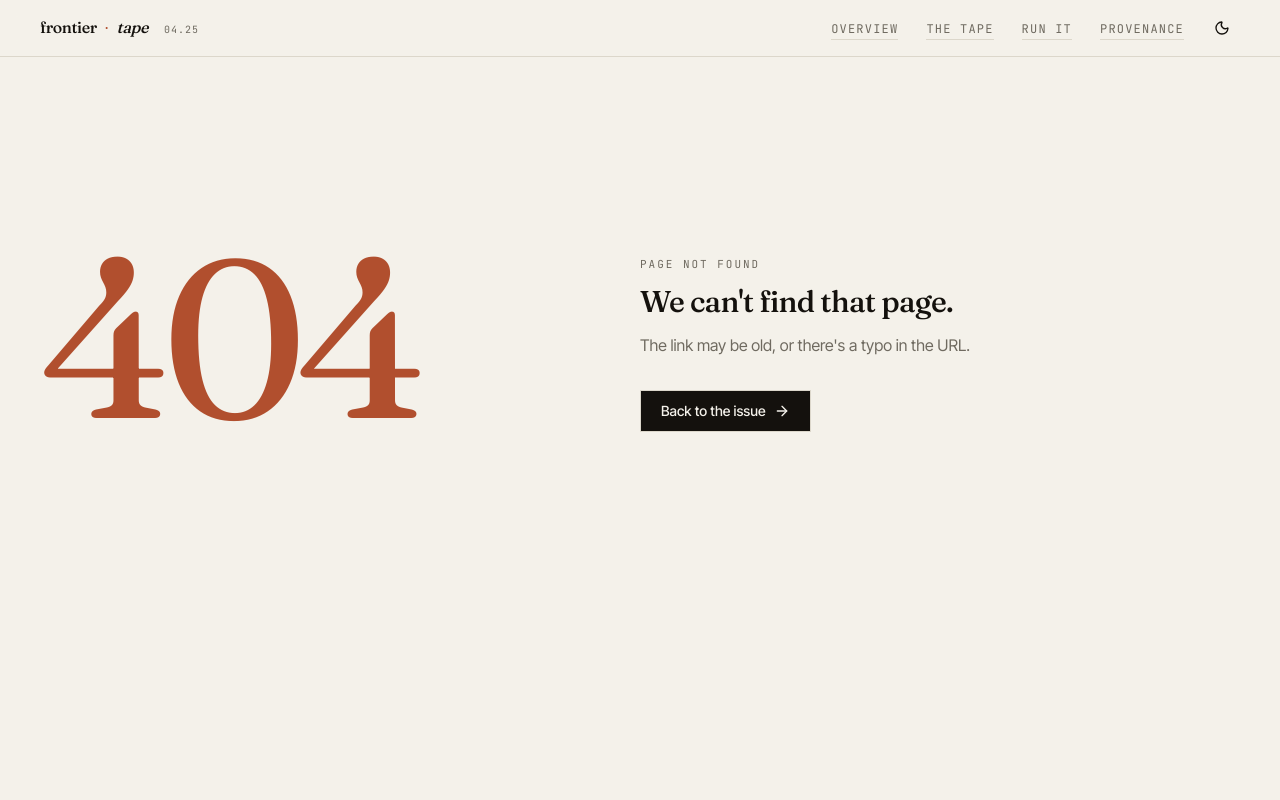
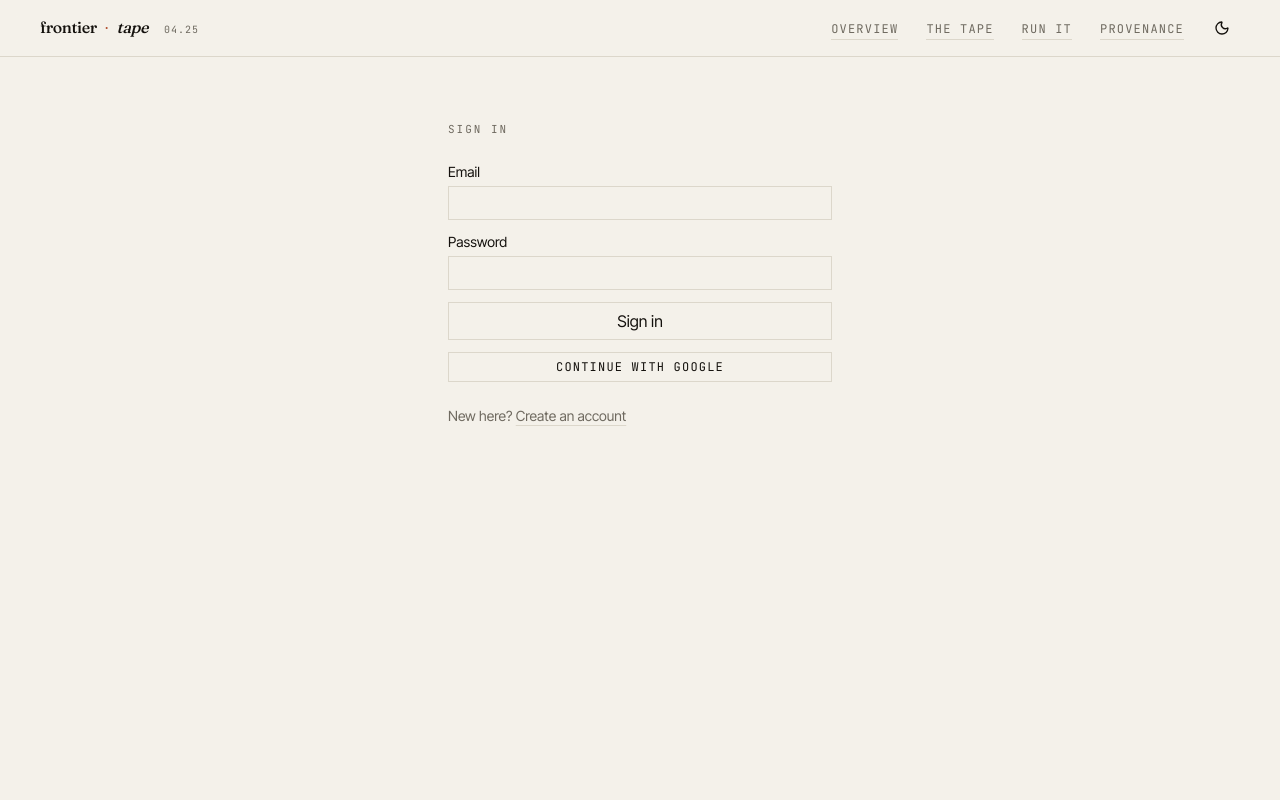
Before and after one commit to riftzen-bit/benchmark, a Next.js app: page /sign-in in a window 1280 px wide. Before the commit this address had no page. Shown: the top 800 px of the page. Built offline with nearby package versions, Linux system fonts and the light colour scheme.

Commit message:
feat(auth): sign-in / sign-up pages + callback / sign-out routes

```diff
--- /dev/null
+++ b/app/(auth)/layout.tsx
@@ -0,0 +1,9 @@
+import { Container } from "@/components/shared/container";
+
+export default function AuthLayout({ children }: { children: React.ReactNode }) {
+  return (
+    <Container width="narrow" className="py-16">
+      <div className="mx-auto max-w-sm">{children}</div>
+    </Container>
+  );
+}
--- /dev/null
+++ b/app/(auth)/sign-in/page.tsx
@@ -0,0 +1,20 @@
+import Link from "next/link";
+import { Eyebrow } from "@/components/shared/eyebrow";
+import { SignInForm } from "./sign-in-form";
+
+export const metadata = { title: "Sign in" };
+
+export default function SignInPage() {
+  return (
+    <div className="grid gap-6">
+      <Eyebrow>Sign in</Eyebrow>
+      <SignInForm />
+      <p className="text-sm text-[var(--mute)]">
+        New here?{" "}
+        <Link href="/sign-up" className="underline decoration-[var(--rule)] underline-offset-4">
+          Create an account
+        </Link>
+      </p>
+    </div>
+  );
+}
--- /dev/null
+++ b/app/(auth)/sign-in/sign-in-form.tsx
@@ -0,0 +1,46 @@
+"use client";
+import { useActionState } from "react";
+import { signInAction, signInWithGoogleAction } from "@/lib/auth/actions";
+
+export function SignInForm() {
+  const [state, formAction, pending] = useActionState(signInAction, null);
+  return (
+    <form action={formAction} className="grid gap-3">
+      <label className="grid gap-1 text-sm">
+        Email
+        <input
+          name="email"
+          type="email"
+          required
+          autoComplete="email"
+          className="border border-[var(--rule)] bg-transparent px-2 py-1.5"
+        />
+      </label>
+      <label className="grid gap-1 text-sm">
+        Password
+        <input
+          name="password"
+          type="password"
+          required
+          minLength={1}
+          autoComplete="current-password"
+          className="border border-[var(--rule)] bg-transparent px-2 py-1.5"
+        />
+      </label>
+      {state && !state.ok && <p className="text-sm text-red-600">{state.error}</p>}
+      <button
+        disabled={pending}
+        className="border border-[var(--ink)] bg-[var(--ink)] px-3 py-1.5 text-[var(--paper)] disabled:opacity-50"
+      >
+        {pending ? "Signing in…" : "Sign in"}
+      </button>
+      <button
+        type="button"
+        formAction={signInWithGoogleAction}
+        className="mono border border-[var(--rule)] px-3 py-1.5 text-xs uppercase tracking-widest"
+      >
+        Continue with Google
+      </button>
+    </form>
+  );
+}
--- /dev/null
+++ b/app/(auth)/sign-up/page.tsx
@@ -0,0 +1,20 @@
+import Link from "next/link";
+import { Eyebrow } from "@/components/shared/eyebrow";
+import { SignUpForm } from "./sign-up-form";
+
+export const metadata = { title: "Sign up" };
+
+export default function SignUpPage() {
+  return (
+    <div className="grid gap-6">
+      <Eyebrow>Create account</Eyebrow>
+      <SignUpForm />
+      <p className="text-sm text-[var(--mute)]">
+        Already have one?{" "}
+        <Link href="/sign-in" className="underline decoration-[var(--rule)] underline-offset-4">
+          Sign in
+        </Link>
+      </p>
+    </div>
+  );
+}
--- /dev/null
+++ b/app/(auth)/sign-up/sign-up-form.tsx
@@ -0,0 +1,46 @@
+"use client";
+import { useActionState } from "react";
+import { signUpAction } from "@/lib/auth/actions";
+
+export function SignUpForm() {
+  const [state, formAction, pending] = useActionState(signUpAction, null);
+  if (state?.ok) {
+    return (
+      <p className="text-sm">
+        Check your inbox for a confirmation link to finish creating your account.
+      </p>
+    );
+  }
+  return (
+    <form action={formAction} className="grid gap-3">
+      <label className="grid gap-1 text-sm">
+        Email
+        <input
+          name="email"
+          type="email"
+          required
+          autoComplete="email"
+          className="border border-[var(--rule)] bg-transparent px-2 py-1.5"
+        />
+      </label>
+      <label className="grid gap-1 text-sm">
+        Password (min 8 chars)
+        <input
+          name="password"
+          type="password"
+          required
+          minLength={8}
+          autoComplete="new-password"
+          className="border border-[var(--rule)] bg-transparent px-2 py-1.5"
+        />
+      </label>
+      {state && !state.ok && <p className="text-sm text-red-600">{state.error}</p>}
+      <button
+        disabled={pending}
+        className="border border-[var(--ink)] bg-[var(--ink)] px-3 py-1.5 text-[var(--paper)] disabled:opacity-50"
+      >
+        {pending ? "Creating…" : "Create account"}
+      </button>
+    </form>
+  );
+}
--- /dev/null
+++ b/app/auth/callback/route.ts
@@ -0,0 +1,13 @@
+import { NextResponse, type NextRequest } from "next/server";
+import { getSupabaseServer } from "@/lib/supabase/server";
+
+export async function GET(req: NextRequest) {
+  const { searchParams, origin } = new URL(req.url);
+  const code = searchParams.get("code");
+  if (code) {
+    const supabase = await getSupabaseServer();
+    await supabase.auth.exchangeCodeForSession(code);
+  }
+  const next = searchParams.get("next") ?? "/";
+  return NextResponse.redirect(`${origin}${next.startsWith("/") ? next : "/"}`);
+}
--- /dev/null
+++ b/app/auth/sign-out/route.ts
@@ -0,0 +1,8 @@
+import { NextResponse, type NextRequest } from "next/server";
+import { getSupabaseServer } from "@/lib/supabase/server";
+
+export async function POST(req: NextRequest) {
+  const supabase = await getSupabaseServer();
+  await supabase.auth.signOut();
+  return NextResponse.redirect(new URL("/", req.url), { status: 303 });
+}
```
